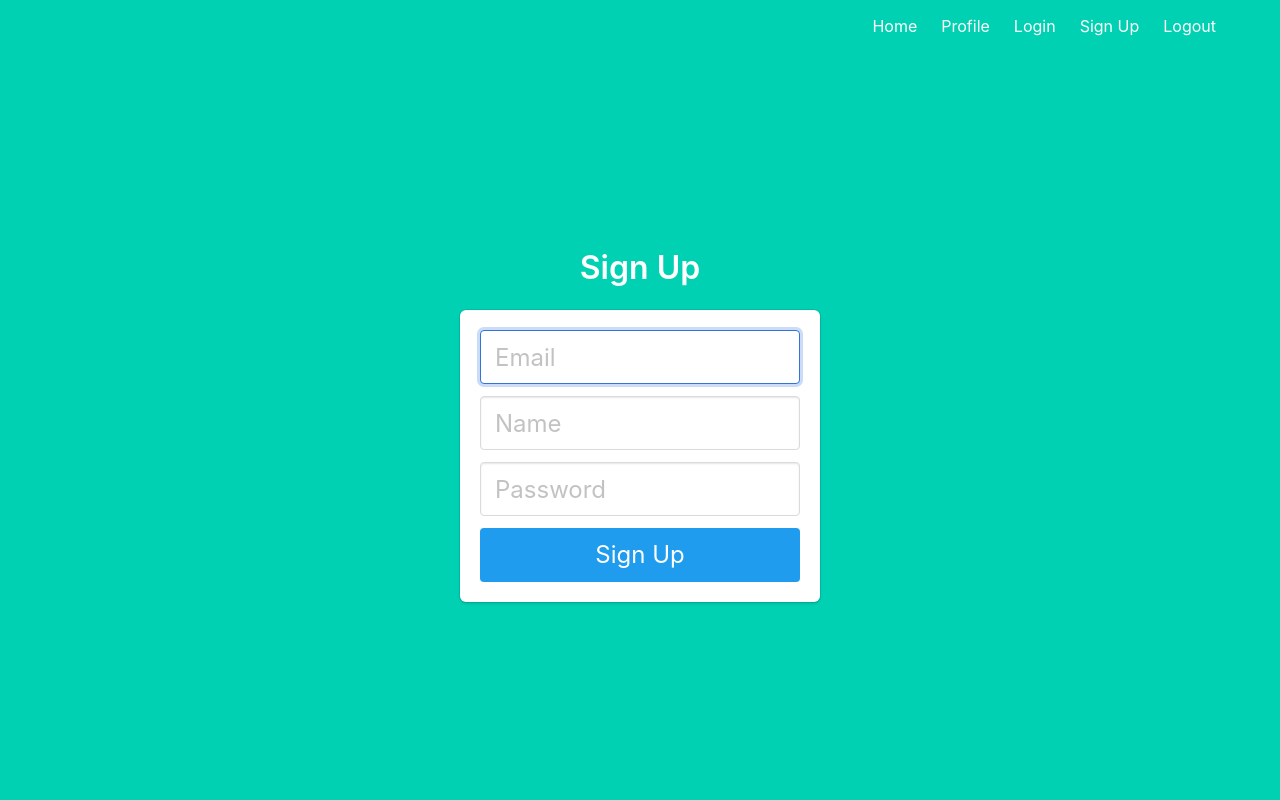
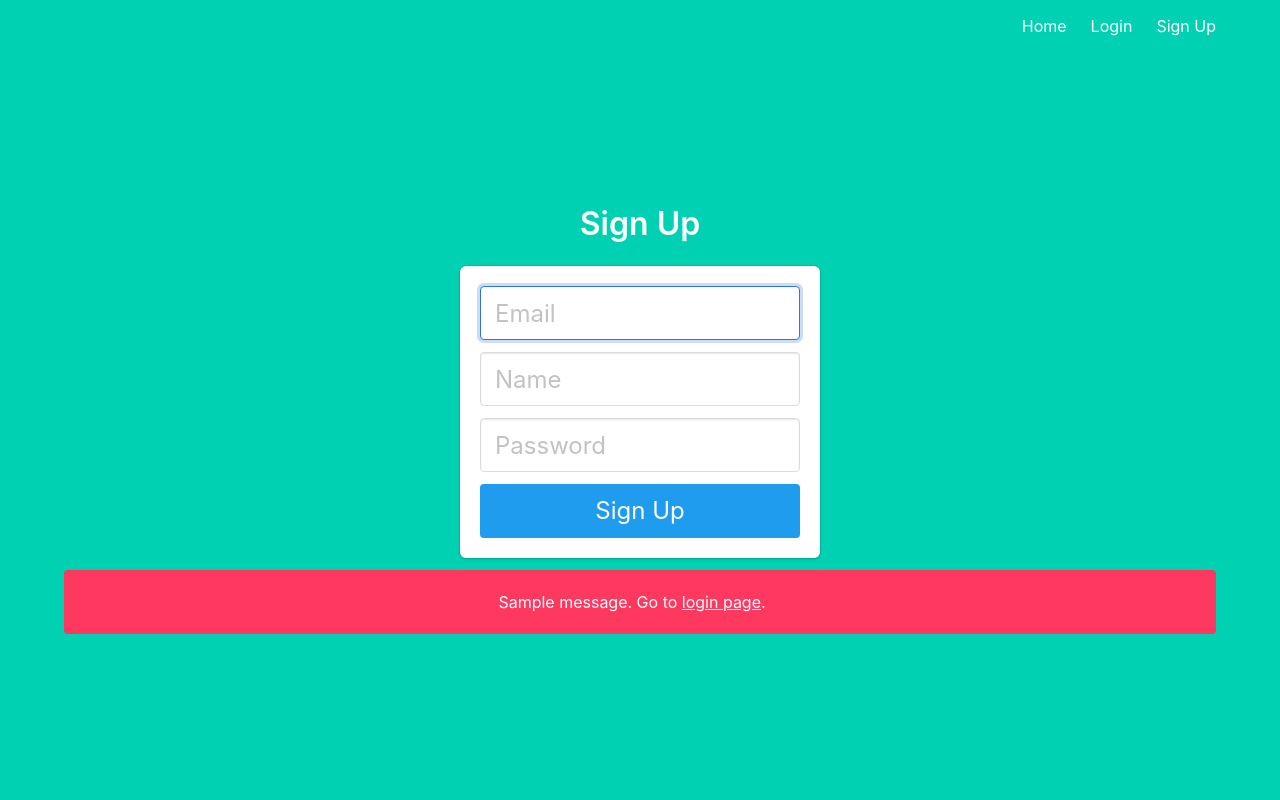
Before and after one commit to tobypullan/CodingDuels, a Flask app: page /signup in a window 1280 px wide. Run offline with Flask 3, Linux system fonts and the light colour scheme; one stand-in notice (Sample message) is shown.

Commit message:
completed login setup

```diff
--- a/project/auth.py
+++ b/project/auth.py
@@ -1,4 +1,5 @@
-from flask import Blueprint, render_template, redirect, url_for, request
+from flask import Blueprint, render_template, redirect, url_for, request, flash
+from flask_login import login_user, login_required, logout_user
 from . import db
 from werkzeug.security import generate_password_hash, check_password_hash
 from .models import User
@@ -8,6 +9,27 @@ auth = Blueprint('auth', __name__)
 @auth.route('/login')
 def login():
     return render_template('login.html')
+
+@auth.route('/login', methods=['POST'])
+def login_post():
+    # login code goes here
+    email = request.form.get('email')
+    password = request.form.get('password')
+    remember = True if request.form.get('remember') else False
+
+    user = User.query.filter_by(email=email).first()
+
+    # check if the user actually exists
+    # take the user-supplied password, hash it, and compare it to the hashed password in the database
+    # TO DO: HASH THE PASSWORD
+    #if not user or not check_password_hash(user.password, password):
+    if not user or not user.password == password:
+        flash('Please check your login details and try again.')
+        return redirect(url_for('auth.login')) # if the user doesn't exist or password is wrong, reload the page
+
+    # if the above check passes, then we know the user has the right credentials
+    login_user(user, remember=remember)
+    return redirect(url_for('main.profile'))
 
 @auth.route('/signup')
 def signup():
@@ -23,6 +45,7 @@ def signup_post():
     user = User.query.filter_by(email=email).first() # if this returns a user, then the email already exists in database
 
     if user: # if a user is found, we want to redirect back to signup page so user can try again
+        flash('Email address already exists')
         return redirect(url_for('auth.signup'))
 
     # create a new user with the form data. Hash the password so the plaintext version isn't saved.
@@ -36,5 +59,7 @@ def signup_post():
     return redirect(url_for('auth.login'))
 
 @auth.route('/logout')
+@login_required
 def logout():
-    return 'Logout'
+    logout_user()
+    return redirect(url_for('main.index'))
--- a/project/main.py
+++ b/project/main.py
@@ -1,4 +1,5 @@
 from flask import Blueprint, render_template
+from flask_login import login_required, current_user
 from . import db
 
 main = Blueprint('main', __name__)
@@ -8,5 +9,6 @@ def index():
     return render_template('index.html')
 
 @main.route('/profile')
+@login_required
 def profile():
-    return render_template('profile.html')
+    return render_template('profile.html', name=current_user.name)
--- a/project/models.py
+++ b/project/models.py
@@ -1,6 +1,7 @@
 from . import db
+from flask_login import UserMixin
 
-class User(db.Model):
+class User(UserMixin, db.Model):
     id = db.Column(db.Integer, primary_key=True) # primary keys are required by SQLAlchemy
     email = db.Column(db.String(100), unique=True)
     password = db.Column(db.String(100))
--- a/project/templates/base.html
+++ b/project/templates/base.html
@@ -20,18 +20,24 @@
                             <a href="{{ url_for('main.index') }}" class="navbar-item">
                                 Home
                             </a>
+                            {% if current_user.is_authenticated %}
                             <a href="{{ url_for('main.profile') }}" class="navbar-item">
                                 Profile
                             </a>
+                            {% endif %}
+                            {% if not current_user.is_authenticated %}
                             <a href="{{ url_for('auth.login') }}" class="navbar-item">
                                 Login
                             </a>
                             <a href="{{ url_for('auth.signup') }}" class="navbar-item">
                                 Sign Up
                             </a>
+                            {% endif %}
+                            {% if current_user.is_authenticated %}
                             <a href="{{ url_for('auth.logout') }}" class="navbar-item">
                                 Logout
                             </a>
+                            {% endif %}
                         </div>
                     </div>
                 </div>
--- a/project/templates/profile.html
+++ b/project/templates/profile.html
@@ -2,6 +2,6 @@
 
 {% block content %}
 <h1 class="title">
-  Welcome, Anthony!
+  Welcome, {{ name }}!
 </h1>
 {% endblock %}
--- a/project/templates/signup.html
+++ b/project/templates/signup.html
@@ -27,4 +27,12 @@
         </form>
     </div>
 </div>
+{% with messages = get_flashed_messages() %}
+{% if messages %}
+    <div class="notification is-danger">
+        {{ messages[0] }}. Go to <a href="{{ url_for('auth.login') }}">login page</a>.
+    </div>
+{% endif %}
+{% endwith %}
+<form method="POST" action="/signup">
 {% endblock %}
```
Also changed, not shown: project/__init__.py (+12 -0 lines), project/templates/login.html (+8 -0 lines), instance/db.sqlite, 3 other files.
